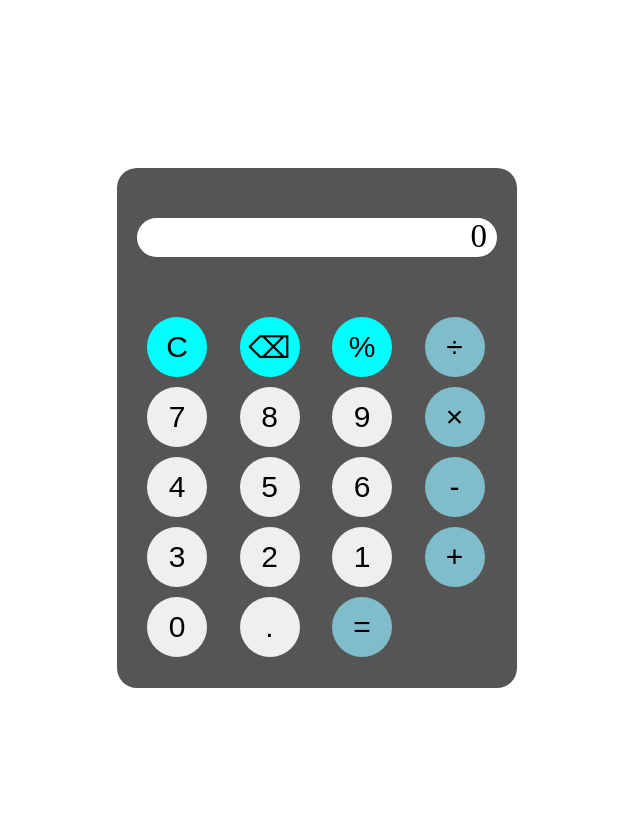
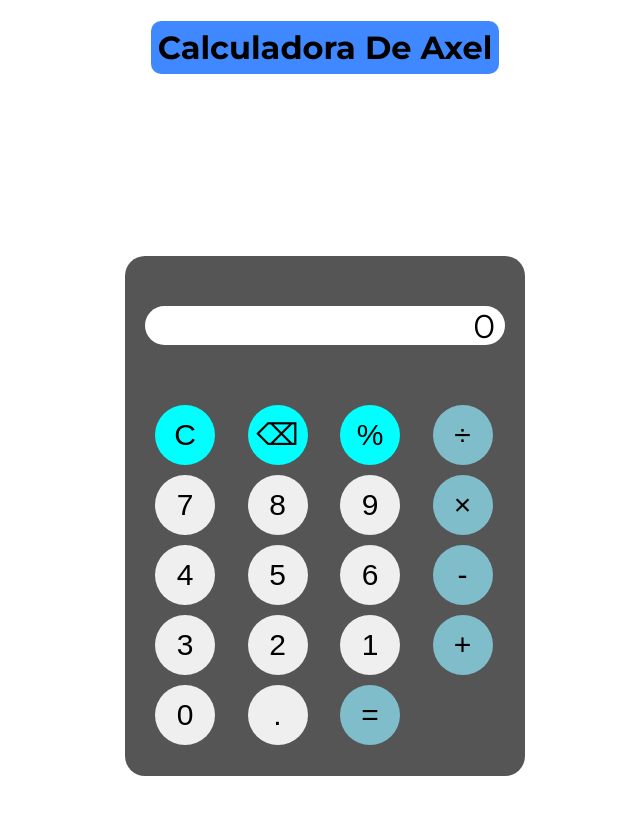
Before and after one commit to Axelkayea/calculadora, a plain HTML site: page index.html in a window 1280 px wide. Shown: the whole page, without its empty margins (323-963 px from the left). Drawn offline with Linux system fonts and the light colour scheme.

Commit message:
pequeños cambios

```diff
--- a/index.html
+++ b/index.html
@@ -8,8 +8,12 @@
     <meta name="viewport" content="width=device-width, initial-scale=1.0">
     <title>Calculadora</title>
     <link rel="stylesheet" href="style.css">
+    <style>
+@import url('https://fonts.googleapis.com/css2?family=Montserrat:ital,wght@0,100..900;1,100..900&display=swap');
+</style>
 </head>
 <body>
+    <h1>Calculadora De Axel</h1>
     <div class="calculadora">
         <div class="pantalla" id="pantalla">0</div>
         <div class="botones">
--- a/style.css
+++ b/style.css
@@ -1,3 +1,10 @@
+body,html{
+    height: 100%;
+    width: 100%;
+    font-family: 'Montserrat';
+
+}
+
 .calculadora{
     justify-self: center;
     width: 400px;
@@ -7,6 +14,16 @@
     padding-top: 20px;
     position: relative;
     top: 20vh;
+}
+h1{
+    display: flex;
+    justify-self: center;
+    text-align: center;
+    padding: 7px;
+    color: black;
+    background-color: #4088ff;
+    border-radius: 10px;
+
 }
 .pantalla{
 
```
